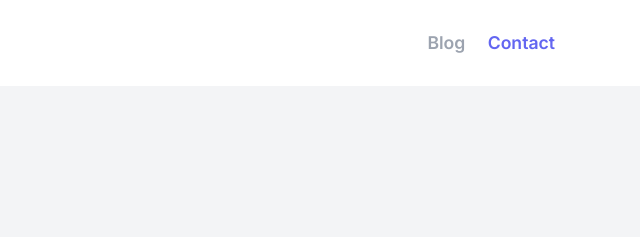
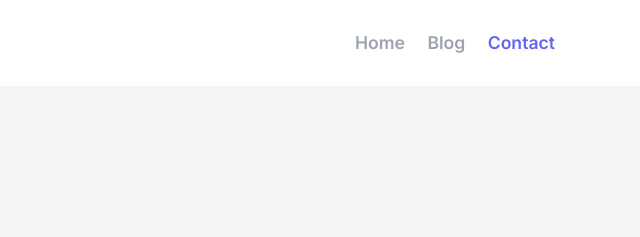
Before and after one commit to delowardev/blog, a Gatsby site: page /contact in a window 1280 px wide. Shown: the top 237 px of the page, 640-1280 px from the left. Built offline with nearby package versions, Linux system fonts and the light colour scheme; Gatsby itself is replaced by a stand-in of ours.

```diff
--- a/src/components/featured-carousel.js
+++ b/src/components/featured-carousel.js
@@ -53,7 +53,7 @@
 
     return (
         <div className="featured-section">
-            <Title title="Latest posts" to="/" />
+            <Title title="Latest posts" to="/blog" />
             <div className="spacing" />
             <div className="container">
                 <div className="featured-slider">
--- a/src/components/header.js
+++ b/src/components/header.js
@@ -6,8 +6,12 @@
 
     const nav = [
         {
+            name: "Home",
+            to: "/"
+        },
+        {
             name: "Blog",
-            to: "/"
+            to: "/blog"
         },
         {
             name: "Contact",
```
